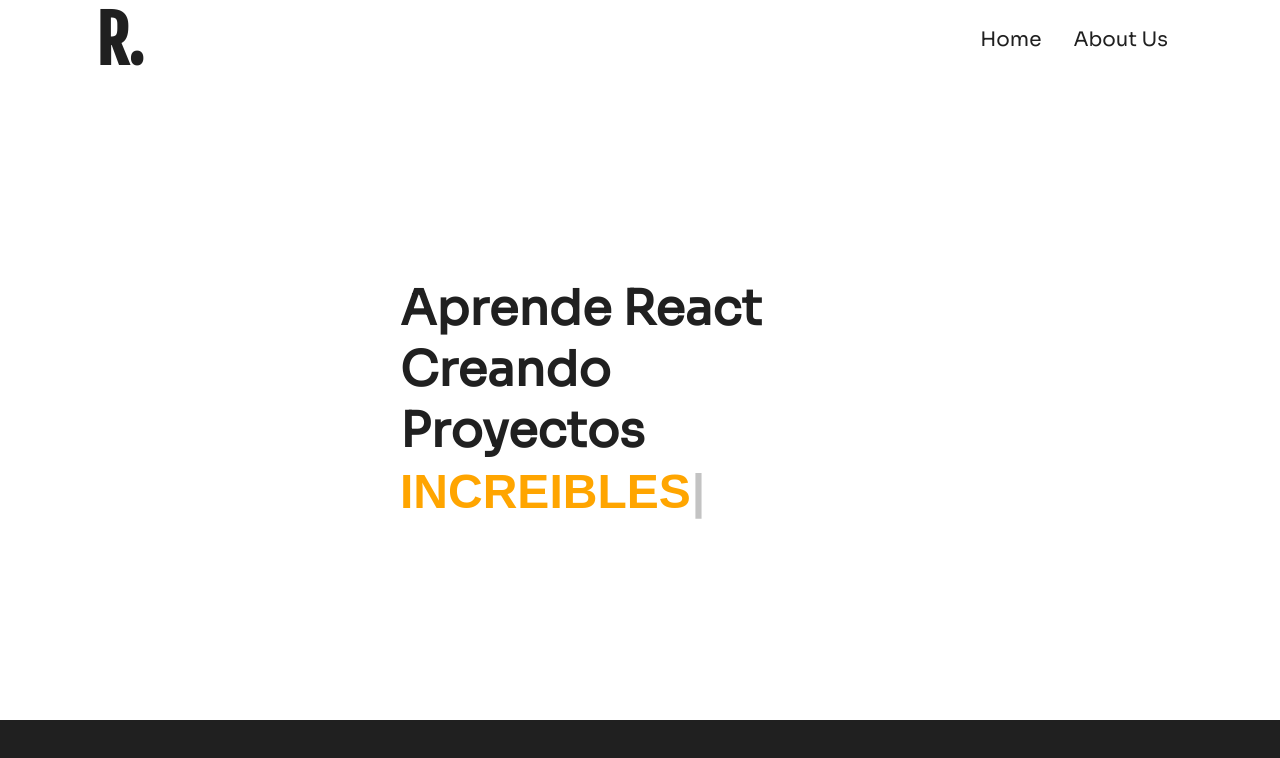
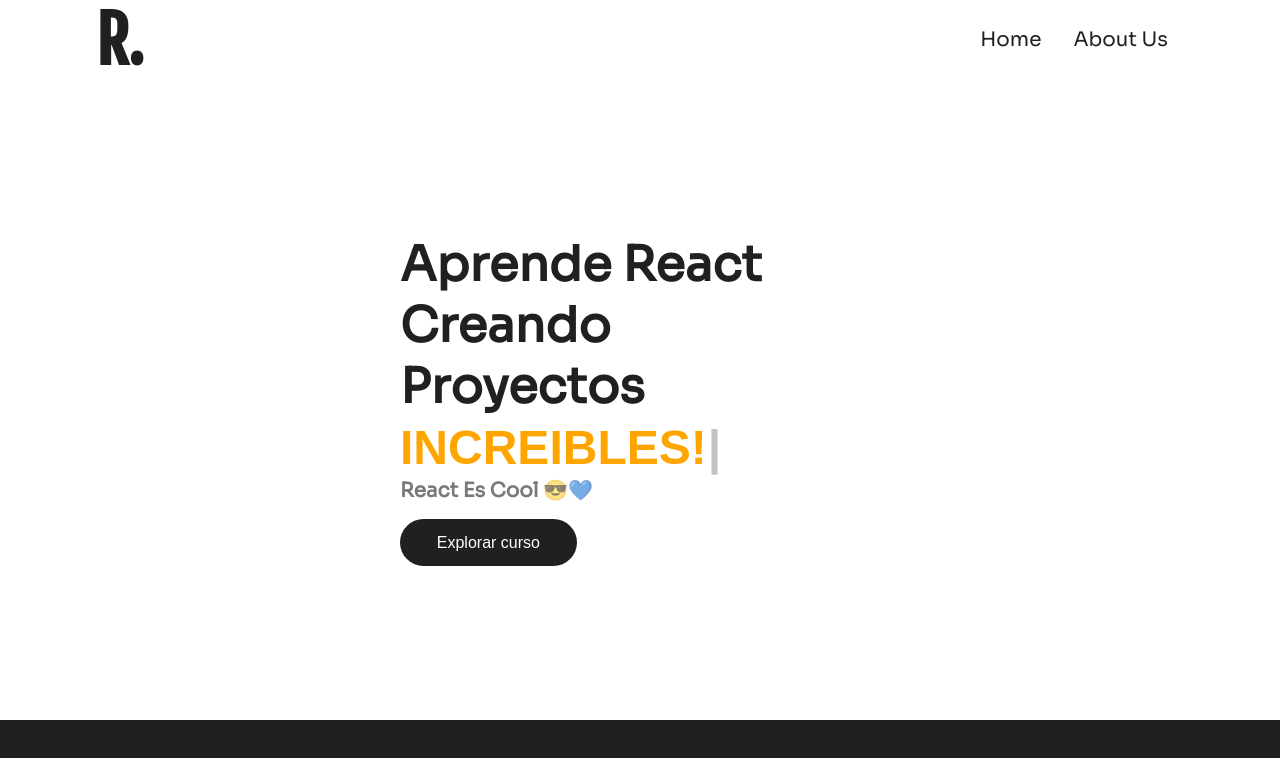
Before and after one commit to lucasd2310/react-nft-page, a React (Vite) app: page / in a window 1280 px wide. Shown: the top 758 px of the page. Built offline with nearby package versions, Linux system fonts and the light colour scheme; a web font is replaced by a local one.

Commit message:
added button component

```diff
--- /dev/null
+++ b/src/components/Button.jsx
@@ -0,0 +1,47 @@
+import styled from 'styled-components'
+
+export function Button({text, link}) {
+  return (
+    <a href={link} aria-label={text} target='_blank'>
+      <Btn>{text}</Btn>
+    </a>
+  )
+}
+
+const Btn = styled.button`
+  display: inline-block;
+  background-color: ${(props) => props.theme.text};
+  color: ${(props) => props.theme.body};
+  outline: none;
+  border: none;
+  font-size: ${(props) => props.theme.fontmd};
+  padding: 0.9rem 2.3rem;
+  border-radius: 50px;
+  cursor: pointer;
+  transition: all 0.2s ease;
+  position: relative;
+  &:hover {
+    transform: scale(0.9);
+  }
+
+  &::after{
+    content: " ";
+    position:absolute;
+    top: 50%;
+    left: 50%;
+    transform: translate(-50%, -50%) scale(0);
+    border: 2px solid ${(props) => props.theme.text};
+    width: 100%;
+    height: 100%;
+    border-radius: 50px;
+    transition: all 0.2s ease;
+  }
+  &:hover::after{
+    transform: translate(-50%, -50%) scale(1);
+    padding: 0.3rem;
+  }
+  @media (max-width: 48em) {
+    font-size: ${(props) => props.theme.fontsm};
+  }
+
+`
--- a/src/components/TypeWriterText.jsx
+++ b/src/components/TypeWriterText.jsx
@@ -1,8 +1,12 @@
 import styled from 'styled-components'
 import Typewriter from 'typewriter-effect'
+import '@fontsource/akaya-telivigala'
+import { Button } from './Button'
 
 export function TypeWriterText() {
-  return (<Title>
+  return (
+    <div>
+      <Title>
         Aprende React creando proyectos
         <Typewriter
           options={{
@@ -11,19 +15,28 @@ export function TypeWriterText() {
           }}
           onInit={(typewriter) => {
             typewriter
-          .typeString(`<span class="text-1">Divertidos</span>`)
+              .typeString(`<span class="text-1">Divertidos!</span>`)
               .pauseFor(500)
               .deleteAll()
-          .typeString(`<span class="text-2">Increibles</span>`)
+              .typeString(`<span class="text-2">Increibles!</span>`)
               .pauseFor(500)
               .deleteAll()
-          .typeString(`<span class="text-3">Y reutilizables!</span>`)
+              .typeString(`<span class="text-3">Reutilizables!</span>`)
               .pauseFor(500)
               .deleteAll()
-          .start();
+              .start()
           }}
         />
-  </Title>)
+      </Title>
+      <SubTitle>React Es Cool 😎💙</SubTitle>
+      <ButtonContainer>
+        <Button
+          text='Explorar curso'
+          link='https://www.udemy.com/course/react-intensivo-desde-cero-y-actualizado-para-principiantes/?couponCode=E46E575E9C9E84FE7683'
+        />
+      </ButtonContainer>
+    </div>
+  )
 }
 
 const Title = styled.h2`
@@ -57,3 +70,30 @@ const Title = styled.h2`
     width: 90%;
   }
 `
+const SubTitle = styled.h3`
+  font-size: ${(props) => props.theme.fontlg};
+  text-transform: capitalize;
+  color: ${(props) => `rgba(${props.theme.textRgba}, 0.6)`};
+  font-weight: 600;
+  margin-bottom: 1rem;
+  width: 80%;
+  align-self: flex-start;
+  @media (max-width: 40em) {
+    font-size: ${(props) => props.theme.fontmd};
+  }
+  @media (max-width: 48em) {
+    align-self: center;
+    text-align: center;
+  }
+`
+const ButtonContainer = styled.div`
+  width: 80%;
+  align-self: flex-start;
+  @media (max-width: 48em) {
+    align-self: center;
+    text-align: center;
+    button {
+      margin: 0 auto;
+    }
+  }
+`
```
Lines whose indentation alone changed are shown as unchanged.
